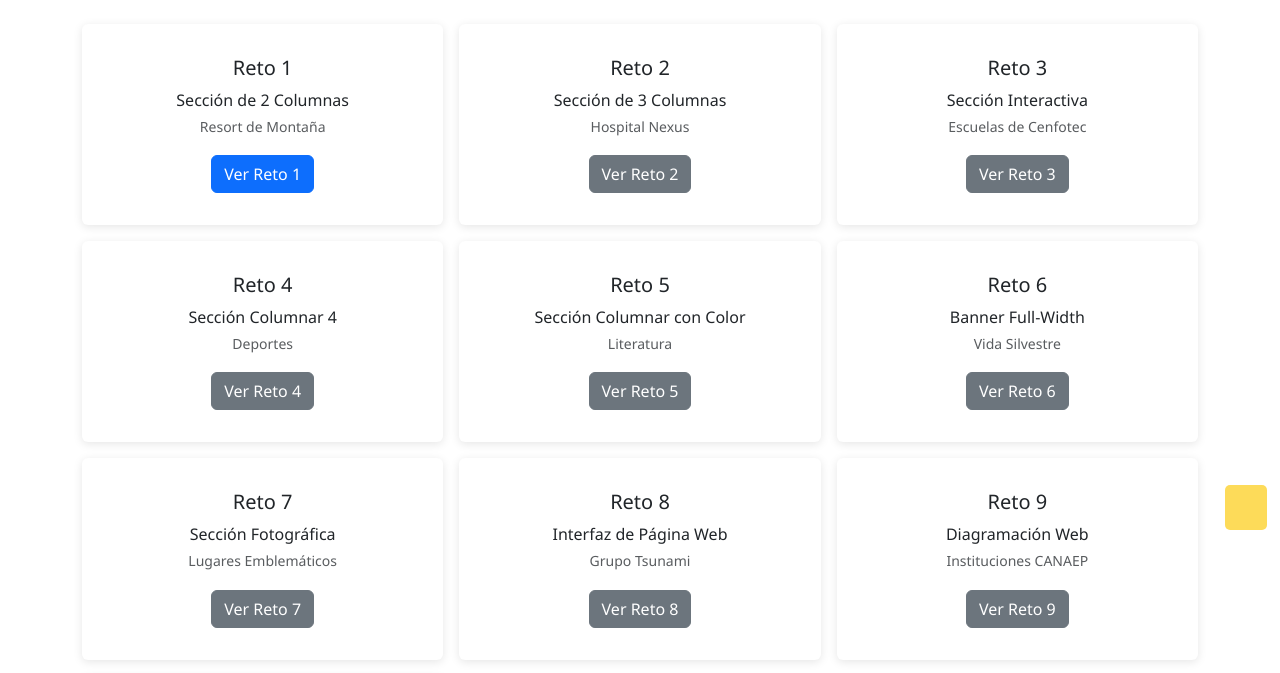
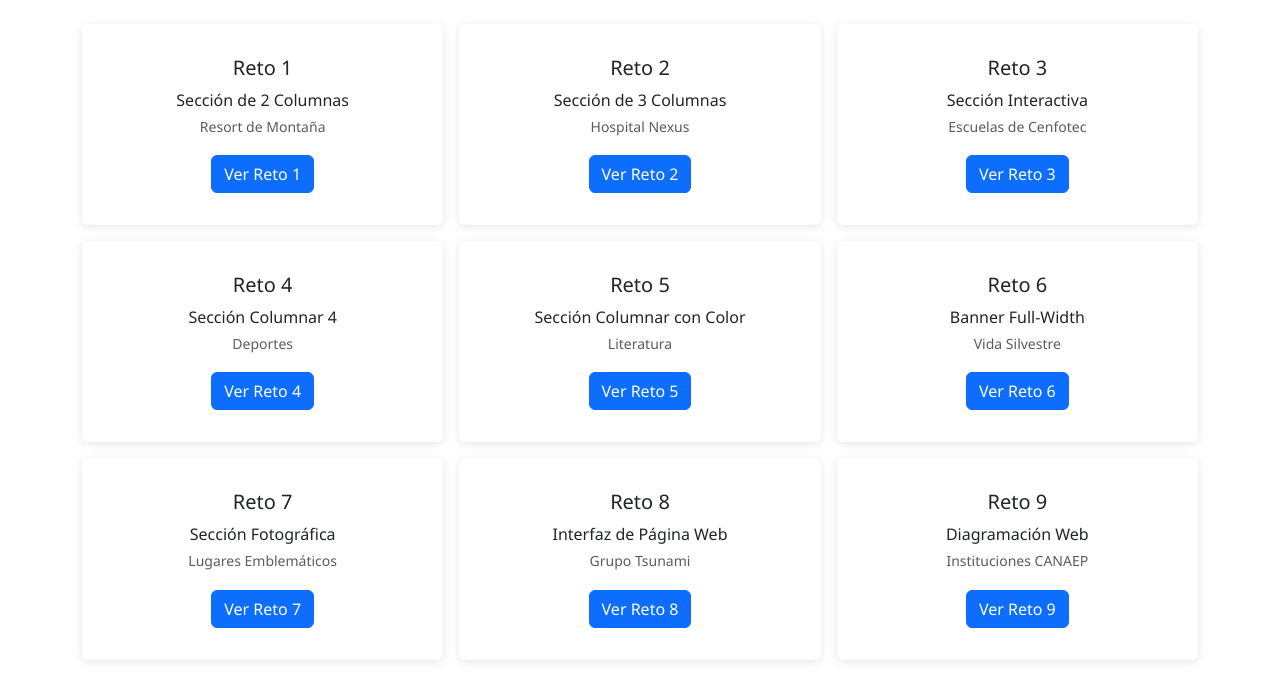
Before and after one commit to ronalds01/PROYECTO_WEB2, a plain HTML site: page Tarea2/index.html in a window 1280 px wide. Shown: the part 240-913 px from the top of the page. Drawn offline with nearby package versions, Linux system fonts and the light colour scheme.

Commit message:
cambio reciente

```diff
--- a/Tarea2/css/index.css
+++ b/Tarea2/css/index.css
@@ -2,6 +2,8 @@
 body {
     font-family: 'Segoe UI', Tahoma, Geneva, Verdana, sans-serif;
     line-height: 1.6;
+    padding: 0;
+    margin: 0;
 }
 
 /* ===== EFECTOS DE TEXTO ===== */
@@ -542,11 +544,11 @@ header img {
     position: relative;
     width: 100%;
     height: 500px;
-    background: url('../images/ranazul.jpg') no-repeat center center;
+    background: url('../images/jaguar.jpg') no-repeat center center;
     background-size: cover;
-    background-color: rgba(0, 0, 128, 0.5); /* Azul oscuro */
+    background-color: rgba(0, 0, 128, 0.356); /* Azul oscuro */
     background-blend-mode: multiply;
-    box-shadow: 0 10px 30px rgba(0, 0, 0, 0.3);
+    box-shadow: 0 30px 50px rgba(0, 0, 0, 1);
 }
 
 /* Capa de superposición */
@@ -708,27 +710,3 @@ figure:hover figcaption {
     font-size: 1.25rem;
     padding: 0.75rem 1.5rem;
 }
-
-
-
-/*boton ScrollTop*/
-
-.botonScrollTop {
-    position: fixed;
-    height: 45px;
-    width: 42px;
-    background-color: #ffd433;
-    right: 30px;
-    bottom: 30px;
-    text-align: center;
-    line-height: 45px;
-    color: #000;
-    font-size: 45px;
-    border-radius: 5px;
-    cursor: pointer;
-}
-
-.botonScrollTop {
-    background-color: #fddb59;
-    right: 13px;
-}
--- a/Tarea2/index.html
+++ b/Tarea2/index.html
@@ -50,7 +50,7 @@
                             <div class="card-body text-center">
                                 <h5 class="card-title">Reto 2</h5>
                                 <p class="card-text">Sección de 3 Columnas<br><small class="text-muted">Hospital Nexus</small></p>
-                                <a href="reto2.html" class="btn btn-secondary">Ver Reto 2</a>
+                                <a href="reto2.html" class="btn btn-primary">Ver Reto 2</a>
                             </div>
                         </div>
                     </div>
@@ -60,7 +60,7 @@
                             <div class="card-body text-center">
                                 <h5 class="card-title">Reto 3</h5>
                                 <p class="card-text">Sección Interactiva<br><small class="text-muted">Escuelas de Cenfotec</small></p>
-                                <a href="reto3.html" class="btn btn-secondary">Ver Reto 3</a>
+                                <a href="reto3.html" class="btn btn-primary">Ver Reto 3</a>
                             </div>
                         </div>
                     </div>
@@ -70,7 +70,7 @@
                             <div class="card-body text-center">
                                 <h5 class="card-title">Reto 4</h5>
                                 <p class="card-text">Sección Columnar 4<br><small class="text-muted">Deportes</small></p>
-                                <a href="reto4.html" class="btn btn-secondary">Ver Reto 4</a>
+                                <a href="reto4.html" class="btn btn-primary">Ver Reto 4</a>
                             </div>
                         </div>
                     </div>
@@ -80,7 +80,7 @@
                             <div class="card-body text-center">
                                 <h5 class="card-title">Reto 5</h5>
                                 <p class="card-text">Sección Columnar con Color<br><small class="text-muted">Literatura</small></p>
-                                <a href="reto5.html" class="btn btn-secondary">Ver Reto 5</a>
+                                <a href="reto5.html" class="btn btn-primary">Ver Reto 5</a>
                             </div>
                         </div>
                     </div>
@@ -90,7 +90,7 @@
                             <div class="card-body text-center">
                                 <h5 class="card-title">Reto 6</h5>
                                 <p class="card-text">Banner Full-Width<br><small class="text-muted">Vida Silvestre</small></p>
-                                <a href="reto6.html" class="btn btn-secondary">Ver Reto 6</a>
+                                <a href="reto6.html" class="btn btn-primary">Ver Reto 6</a>
                             </div>
                         </div>
                     </div>
@@ -100,7 +100,7 @@
                             <div class="card-body text-center">
                                 <h5 class="card-title">Reto 7</h5>
                                 <p class="card-text">Sección Fotográfica<br><small class="text-muted">Lugares Emblemáticos</small></p>
-                                <a href="reto7.html" class="btn btn-secondary">Ver Reto 7</a>
+                                <a href="reto7.html" class="btn btn-primary">Ver Reto 7</a>
                             </div>
                         </div>
                     </div>
@@ -110,7 +110,7 @@
                             <div class="card-body text-center">
                                 <h5 class="card-title">Reto 8</h5>
                                 <p class="card-text">Interfaz de Página Web<br><small class="text-muted">Grupo Tsunami</small></p>
-                                <a href="reto8.html" class="btn btn-secondary">Ver Reto 8</a>
+                                <a href="reto8.html" class="btn btn-primary">Ver Reto 8</a>
                             </div>
                         </div>
                     </div>
@@ -120,7 +120,7 @@
                             <div class="card-body text-center">
                                 <h5 class="card-title">Reto 9</h5>
                                 <p class="card-text">Diagramación Web<br><small class="text-muted">Instituciones CANAEP</small></p>
-                                <a href="reto9.html" class="btn btn-secondary">Ver Reto 9</a>
+                                <a href="reto9.html" class="btn btn-primary">Ver Reto 9</a>
                             </div>
                         </div>
                     </div>
@@ -130,7 +130,7 @@
                             <div class="card-body text-center">
                                 <h5 class="card-title">Reto 10</h5>
                                 <p class="card-text">Blog Universitario<br><small class="text-muted">Escuelas de Cenfotec</small></p>
-                                <a href="reto10.html" class="btn btn-secondary">Ver Reto 10</a>
+                                <a href="reto10.html" class="btn btn-primary">Ver Reto 10</a>
                             </div>
                         </div>
                     </div>
@@ -139,14 +139,7 @@
         </div>
     </section>
 
-    <!-- SCROLLTOP -->
 
-<a href="#inicio">
-    <div class="botonScrollTop">
-    <!-- icono flacha de apunta hacia arriba -->
-        <i class="uil uil-angle-up"></i>
-    </div>
-</a>
 
     <!-- Footer -->
     <footer class="bg-dark text-white py-4 mt-5">
```
Also changed, not shown: Tarea2/reto3.html (+1 -1 lines), Tarea2/reto7.html (+8 -7 lines), Tarea2/images/jaguar.jpg (added).
